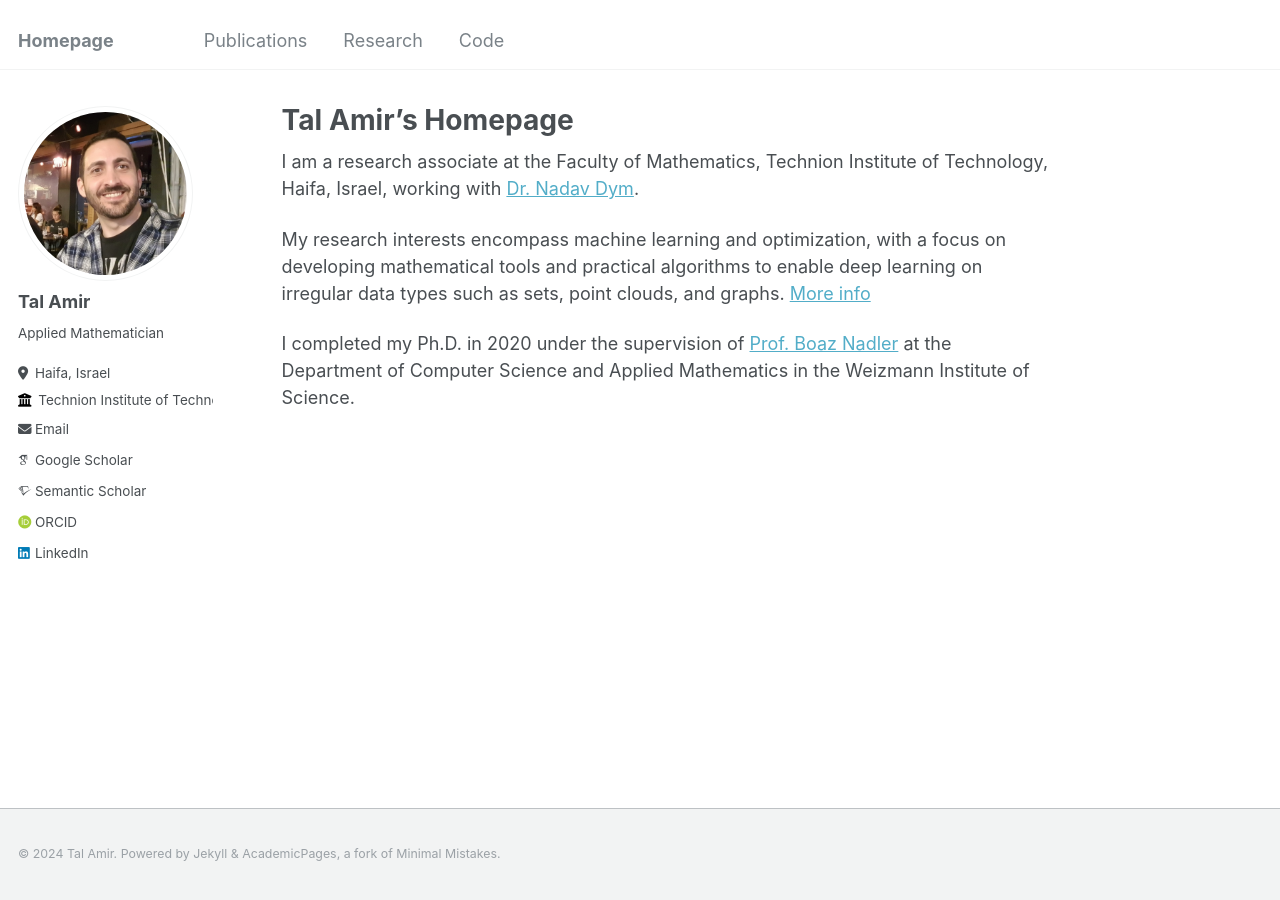
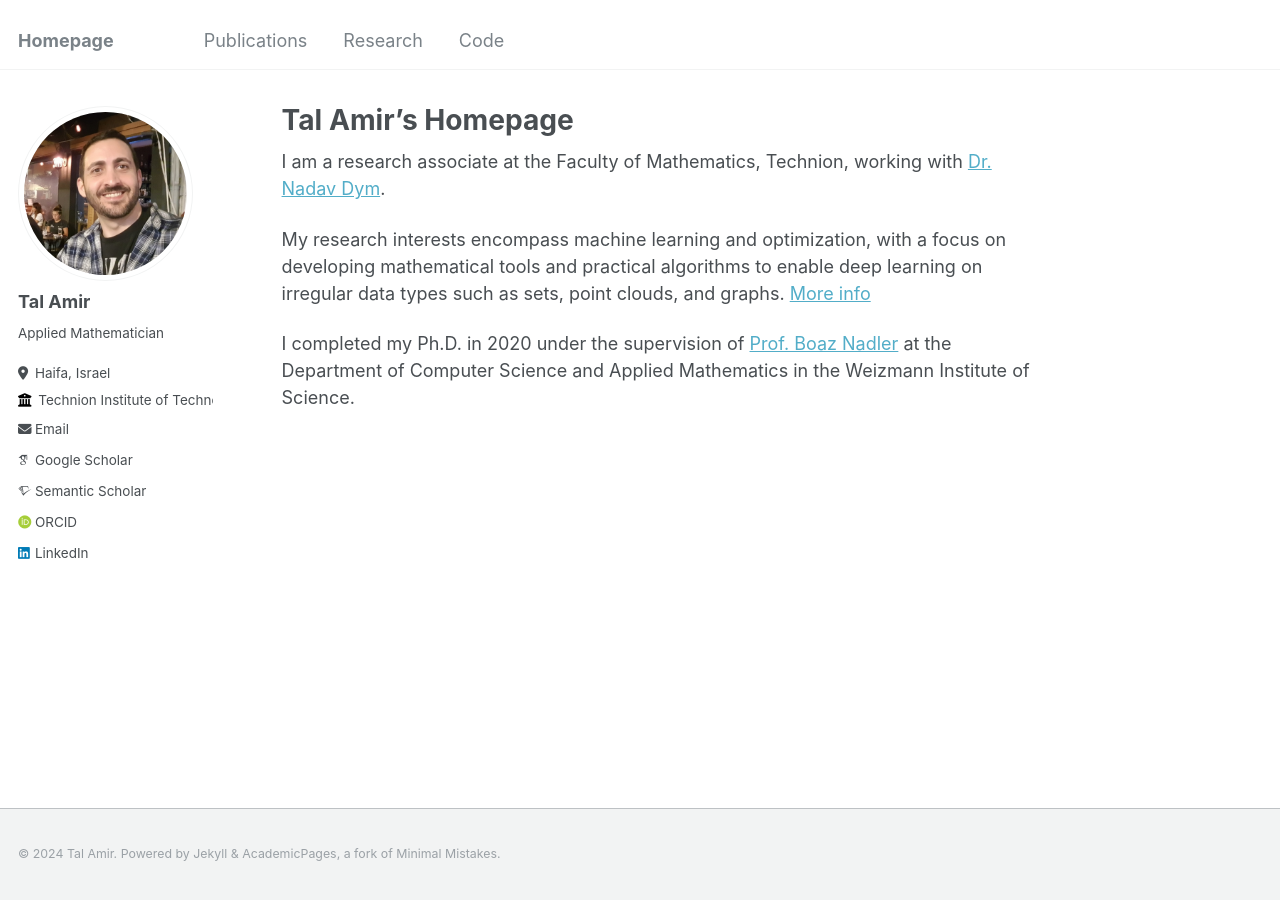
Before and after one commit to tal-amir/tal-amir.github.io, a Jekyll site: the page built from _pages/about.md, in a window 1280 px wide. Built offline with Jekyll 4.4.1, drawn with Linux system fonts in a browser that asks for light colours; some web fonts are replaced.

Commit message:
Update about.md

```diff
--- a/_pages/about.md
+++ b/_pages/about.md
@@ -7,7 +7,7 @@ redirect_from:
   - /about.html
 ---
 
-I am a research associate at the Faculty of Mathematics, Technion Institute of Technology, Haifa, Israel, working with [Dr. Nadav Dym](https://nadavdym.github.io).
+I am a research associate at the Faculty of Mathematics, Technion, working with [Dr. Nadav Dym](https://nadavdym.github.io).
 
 My research interests encompass machine learning and optimization, with a focus on developing mathematical tools and practical algorithms to enable deep learning on irregular data types such as sets, point clouds, and graphs. [More info](https://tal-amir.github.io/research/)
 
```
